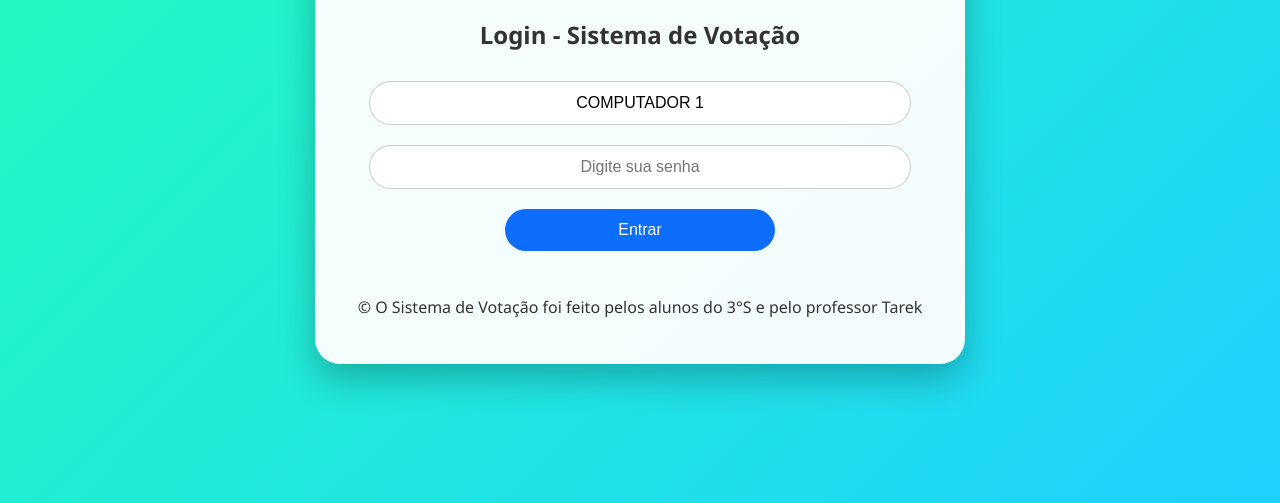
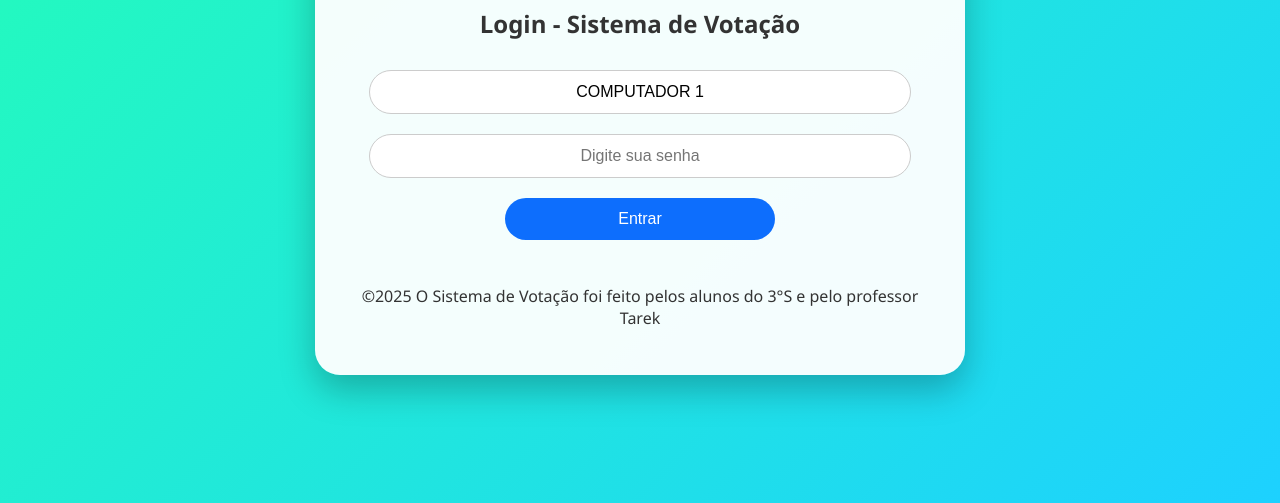
Before and after one commit to Wenbin9464/voto_computador1, a plain HTML site: page index.html in a window 1280 px wide. Shown: the part 297-800 px from the top of the page. Drawn offline with nearby package versions, Linux system fonts and the light colour scheme.

Commit message:
Update index.html

```diff
--- a/index.html
+++ b/index.html
@@ -19,7 +19,7 @@
         <button onclick="login()">Entrar</button>
         <p id="login-error" class="erro-msg"></p>
     </div>
-    <p>&copy; O Sistema de Votação foi feito pelos alunos do 3°S e pelo professor Tarek</p>
+    <p>&copy;2025 O Sistema de Votação foi feito pelos alunos do 3°S e pelo professor Tarek</p>
 </div>
 
 <!-- Votação -->
```
